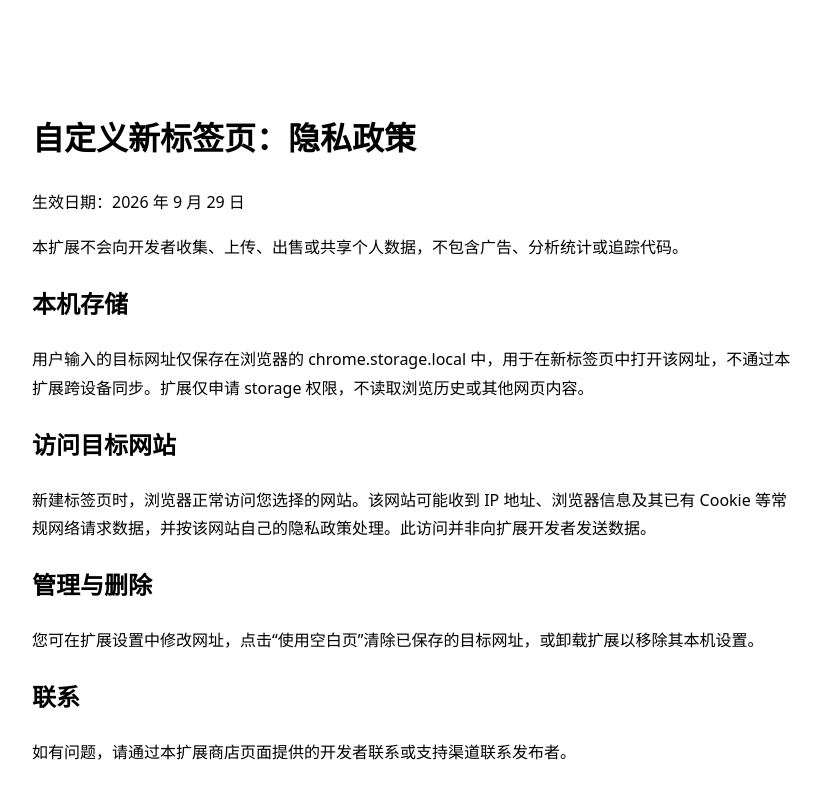
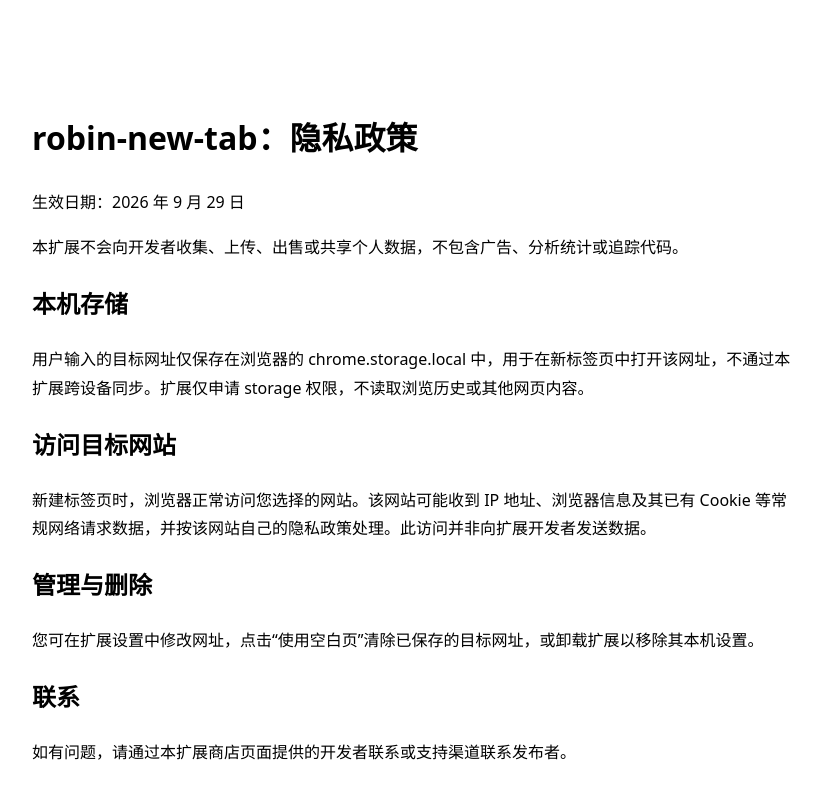
Before and after one commit to dubin88/newtab-privacy, a plain HTML site: page index.html in a window 1280 px wide. Shown: the whole page, without its empty margins (228-1049 px from the left). Drawn offline with Linux system fonts and the light colour scheme.

Commit message:
Rename policy for robin-new-tab

```diff
--- a/index.html
+++ b/index.html
@@ -1 +1 @@
-<!doctype html><html lang="zh-CN"><meta charset="utf-8"><meta name="viewport" content="width=device-width,initial-scale=1"><title>自定义新标签页 · 隐私政策</title><body style="max-width:760px;margin:64px auto;padding:24px;font:16px/1.8 system-ui"><h1>自定义新标签页：隐私政策</h1><p>生效日期：2026 年 9 月 29 日</p><p>本扩展不会向开发者收集、上传、出售或共享个人数据，不包含广告、分析统计或追踪代码。</p><h2>本机存储</h2><p>用户输入的目标网址仅保存在浏览器的 chrome.storage.local 中，用于在新标签页中打开该网址，不通过本扩展跨设备同步。扩展仅申请 storage 权限，不读取浏览历史或其他网页内容。</p><h2>访问目标网站</h2><p>新建标签页时，浏览器正常访问您选择的网站。该网站可能收到 IP 地址、浏览器信息及其已有 Cookie 等常规网络请求数据，并按该网站自己的隐私政策处理。此访问并非向扩展开发者发送数据。</p><h2>管理与删除</h2><p>您可在扩展设置中修改网址，点击“使用空白页”清除已保存的目标网址，或卸载扩展以移除其本机设置。</p><h2>联系</h2><p>如有问题，请通过本扩展商店页面提供的开发者联系或支持渠道联系发布者。</p></body></html>
+<!doctype html><html lang="zh-CN"><meta charset="utf-8"><meta name="viewport" content="width=device-width,initial-scale=1"><title>robin-new-tab · 隐私政策</title><body style="max-width:760px;margin:64px auto;padding:24px;font:16px/1.8 system-ui"><h1>robin-new-tab：隐私政策</h1><p>生效日期：2026 年 9 月 29 日</p><p>本扩展不会向开发者收集、上传、出售或共享个人数据，不包含广告、分析统计或追踪代码。</p><h2>本机存储</h2><p>用户输入的目标网址仅保存在浏览器的 chrome.storage.local 中，用于在新标签页中打开该网址，不通过本扩展跨设备同步。扩展仅申请 storage 权限，不读取浏览历史或其他网页内容。</p><h2>访问目标网站</h2><p>新建标签页时，浏览器正常访问您选择的网站。该网站可能收到 IP 地址、浏览器信息及其已有 Cookie 等常规网络请求数据，并按该网站自己的隐私政策处理。此访问并非向扩展开发者发送数据。</p><h2>管理与删除</h2><p>您可在扩展设置中修改网址，点击“使用空白页”清除已保存的目标网址，或卸载扩展以移除其本机设置。</p><h2>联系</h2><p>如有问题，请通过本扩展商店页面提供的开发者联系或支持渠道联系发布者。</p></body></html>
```
